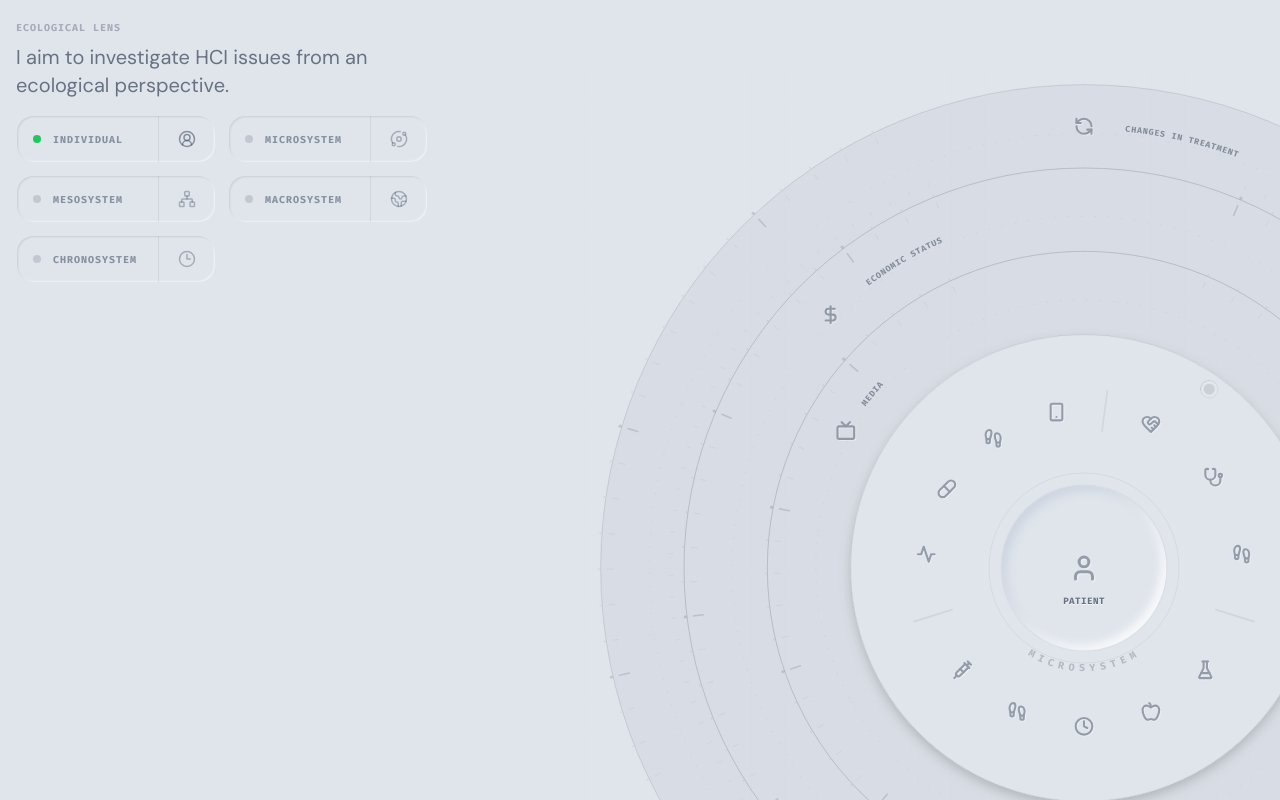
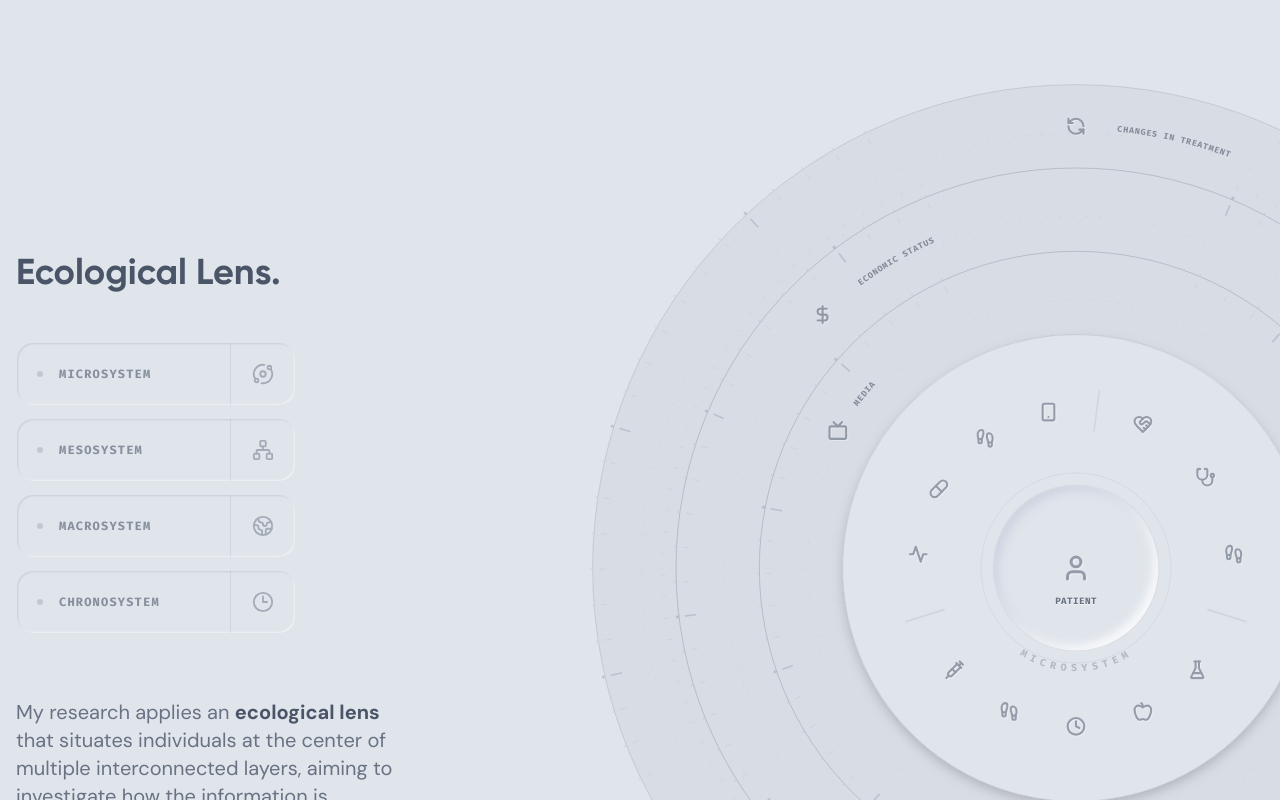
Before and after one commit to KefanXu/KefanXu_Web, a React (Vite) app: page / in a window 1280 px wide. Shown: the part 2500-3300 px from the top of the page. Built offline with nearby package versions, Linux system fonts and the light colour scheme.

Commit message:
Update content and layout in main components
Modified EcologicalDiagram, Home, and Research components to update content and layout. Also updated dist/index.html and removed old build assets.

```diff
--- a/src/components/EcologicalDiagram.tsx
+++ b/src/components/EcologicalDiagram.tsx
@@ -42,7 +42,8 @@ const RingLayer: React.FC<{
   index: number;
   svgRef: React.RefObject<SVGSVGElement>;
   svgSize: number;
-}> = ({ layer, index, svgRef, svgSize }) => {
+  activeSystems?: Set<string>;
+}> = ({ layer, index, svgRef, svgSize, activeSystems = new Set() }) => {
   // During drag we update rotation directly (no spring) for Safari performance.
   // On release we animate back to 0 with a spring.
   const rotation = useMotionValue(0);
@@ -165,54 +166,6 @@ const RingLayer: React.FC<{
 
   const microDividers = [162.5, 277.5, 17.5];
 
-  const renderMicroLed = () => {
-    if (layer.name !== 'MICROSYSTEM') return null;
-
-    // Sunken “socket” indicator (recessed circle)
-    const a = 305;
-    const p = getPos(a, layer.radius + layer.width / 2 - 18);
-
-    return (
-      <g pointerEvents="none">
-        <circle
-          cx={p.x}
-          cy={p.y}
-          r={10.5}
-          className="fill-bg-light dark:fill-bg-dark"
-          filter="url(#inset-recess)"
-        />
-        {/* Darker inner bed (adds depth) */}
-        <circle
-          cx={p.x}
-          cy={p.y}
-          r={6.6}
-          className="fill-black/10 dark:fill-black/55"
-          opacity={0.9}
-        />
-        {/* Inner highlight ring */}
-        <circle
-          cx={p.x}
-          cy={p.y}
-          r={8.2}
-          fill="none"
-          stroke="currentColor"
-          strokeWidth="1"
-          className="text-white/25 dark:text-white/10"
-          opacity={0.55}
-        />
-        {/* Subtle rim */}
-        <circle
-          cx={p.x}
-          cy={p.y}
-          r={10.5}
-          fill="none"
-          stroke="currentColor"
-          strokeWidth="1"
-          className="text-text-light/10 dark:text-text-dark/10"
-        />
-      </g>
-    );
-  };
 
   const renderScaleTexture = () => {
     // “Complicated but elegant” = layered ticks + dot index + subtle dashed arc
@@ -398,8 +351,6 @@ const RingLayer: React.FC<{
         className="text-text-light/10 dark:text-text-dark/10"
       />
 
-      {/* Microsystem indicator light (rendered above ring surface) */}
-      {renderMicroLed()}
 
       {/* Layer Label - System Name */}
       {layer.name === 'MICROSYSTEM' && (
@@ -484,6 +435,9 @@ const RingLayer: React.FC<{
         const gapPx = isMicrosystem ? 0 : (el.labelGapPx ?? 55);
         const angleGap = isMicrosystem ? 0 : (gapPx / layer.radius) * (180 / Math.PI);
 
+        const layerNameTitleCase = layer.name.charAt(0) + layer.name.slice(1).toLowerCase();
+        const isActiveSystem = activeSystems.has(layerNameTitleCase);
+
         return (
           <g key={`${layer.name}-${j}`} className="group">
               {/* Text Label */}
@@ -496,8 +450,12 @@ const RingLayer: React.FC<{
                     fill="none"
                   />
                   <text
-                    className={`text-[10px] font-bold fill-text-light dark:fill-text-dark uppercase tracking-widest transition-opacity duration-300 pointer-events-none select-none
-                      ${isMicrosystem ? 'opacity-0 group-hover:opacity-100' : 'opacity-60 group-hover:opacity-100'}`}
+                    className={`text-[10px] font-bold uppercase tracking-widest transition-all duration-300 pointer-events-none select-none
+                      ${isMicrosystem
+                        ? 'opacity-0 group-hover:opacity-100 fill-text-light dark:fill-text-dark'
+                        : isActiveSystem
+                          ? 'opacity-100 fill-text-light dark:fill-text-dark'
+                          : 'opacity-60 group-hover:opacity-100 fill-text-light dark:fill-text-dark'}`}
                     dy={isMicrosystem ? -10 : 4}
                   >
                     <textPath
@@ -513,14 +471,18 @@ const RingLayer: React.FC<{
               ) : (
                 // Top Half: Standard Path (CW)
                 <g>
-                   <path
+                  <path
                     id={`label-path-${layer.name}-${j}`}
                     d={`M ${cx + pathRadius},${cy} A ${pathRadius},${pathRadius} 0 0,1 ${cx - pathRadius},${cy} A ${pathRadius},${pathRadius} 0 0,1 ${cx + pathRadius},${cy}`}
                     fill="none"
                   />
                   <text
-                    className={`text-[10px] font-bold fill-text-light dark:fill-text-dark uppercase tracking-widest transition-opacity duration-300 pointer-events-none select-none
-                      ${isMicrosystem ? 'opacity-0 group-hover:opacity-100' : 'opacity-60 group-hover:opacity-100'}`}
+                    className={`text-[10px] font-bold uppercase tracking-widest transition-all duration-300 pointer-events-none select-none
+                      ${isMicrosystem
+                        ? 'opacity-0 group-hover:opacity-100 fill-text-light dark:fill-text-dark'
+                        : isActiveSystem
+                          ? 'opacity-100 fill-text-light dark:fill-text-dark'
+                          : 'opacity-60 group-hover:opacity-100 fill-text-light dark:fill-text-dark'}`}
                     dy={isMicrosystem ? 12 : 4}
                   >
                     <textPath
@@ -540,7 +502,10 @@ const RingLayer: React.FC<{
                   width={24}
                   height={24}
                   strokeWidth={2.5}
-                  className="text-text-light dark:text-text-dark opacity-50 group-hover:text-blue-500 dark:group-hover:text-blue-400 group-hover:opacity-100 transition-all duration-300"
+                  className={`transition-all duration-300
+                    ${isActiveSystem
+                      ? 'text-blue-500 dark:text-blue-400 opacity-100'
+                      : 'text-text-light dark:text-text-dark opacity-50 group-hover:text-blue-500 dark:group-hover:text-blue-400 group-hover:opacity-100'}`}
                   style={{ filter: 'drop-shadow(1px 1px 0px rgba(255,255,255,0.8))' }}
                 />
               </g>
@@ -554,7 +519,7 @@ const RingLayer: React.FC<{
   );
 };
 
-export const EcologicalDiagram: React.FC = () => {
+export const EcologicalDiagram: React.FC<{ activeSystems?: Set<string> }> = ({ activeSystems = new Set() }) => {
   const svgRef = useRef<SVGSVGElement>(null);
   const svgSize = 1200;
 
@@ -644,46 +609,6 @@ export const EcologicalDiagram: React.FC = () => {
             <pattern id="grid-pattern" x="0" y="0" width="40" height="40" patternUnits="userSpaceOnUse">
               <path d="M 40 0 L 0 0 0 40" fill="none" stroke="currentColor" strokeWidth="0.5" className="text-text-light/5 dark:text-text-dark/5" />
             </pattern>
-            {/* Recessed “socket” effect for microsystem indicator */}
-            <filter id="inset-recess" x="-140%" y="-140%" width="280%" height="280%">
-              {/* Dark inset (bottom-right) */}
-              <feOffset in="SourceAlpha" dx="3" dy="3" result="off1" />
-              <feGaussianBlur in="off1" stdDeviation="2.4" result="blur1" />
-              <feComposite in="blur1" in2="SourceAlpha" operator="arithmetic" k2="-1" k3="1" result="inset1" />
-              <feColorMatrix
-                in="inset1"
-                type="matrix"
-                values="
-                  0 0 0 0 0
-                  0 0 0 0 0
-                  0 0 0 0 0
-                  0 0 0 0.48 0
-                "
-                result="shadow1"
-              />
-
-              {/* Light inset highlight (top-left) */}
-              <feOffset in="SourceAlpha" dx="-3" dy="-3" result="off2" />
-              <feGaussianBlur in="off2" stdDeviation="2.4" result="blur2" />
-              <feComposite in="blur2" in2="SourceAlpha" operator="arithmetic" k2="-1" k3="1" result="inset2" />
-              <feColorMatrix
-                in="inset2"
-                type="matrix"
-                values="
-                  0 0 0 0 1
-                  0 0 0 0 1
-                  0 0 0 0 1
-                  0 0 0 0.24 0
-                "
-                result="highlight"
-              />
-
-              <feMerge>
-                <feMergeNode in="shadow1" />
-                <feMergeNode in="highlight" />
-                <feMergeNode in="SourceGraphic" />
-              </feMerge>
-            </filter>
 
             {/* Raised ring shadow (Safari-safe replacement for CSS drop-shadow) */}
             <filter id="ring-raised-shadow" x="-30%" y="-30%" width="160%" height="160%">
@@ -711,7 +636,7 @@ export const EcologicalDiagram: React.FC = () => {
 
           {/* Render Layers Outer to Inner for Pyramid Stacking */}
           {layers.slice().reverse().map((layer, i) => (
-             <RingLayer key={layer.name} layer={layer} index={i} svgRef={svgRef} svgSize={svgSize} />
+             <RingLayer key={layer.name} layer={layer} index={i} svgRef={svgRef} svgSize={svgSize} activeSystems={activeSystems} />
           ))}
 
           {/* Center Group (Patient) */}
--- a/src/components/Home.tsx
+++ b/src/components/Home.tsx
@@ -198,7 +198,7 @@ export const Home: React.FC = () => {
         <div className="space-y-12 relative">
           <div className="relative z-10">
             <h2 className="text-3xl md:text-4xl font-bold text-text-light dark:text-text-dark leading-tight mb-6 font-heading">
-              Investigating the <span>Behavior Change</span> Across Life Scenarios
+              Investigating Life Transitions.
             </h2>
 
             <div ref={timelineRef} className="flex gap-8 mb-24 overflow-x-auto pb-4 md:pb-0 pt-12 items-end scrollbar-hide snap-x">
--- a/src/components/Research.tsx
+++ b/src/components/Research.tsx
@@ -13,7 +13,6 @@ import {
   Database,
   Search,
   ChevronRight,
-  UserCircle2,
   Orbit,
   Network,
   Globe2,
@@ -24,7 +23,7 @@ import { AnimatePresence, motion } from 'framer-motion';
 export const Research: React.FC = () => {
   const [searchTerm, setSearchTerm] = useState('');
   const [selectedPub, setSelectedPub] = useState<Publication | null>(null);
-  const [activeSystem, setActiveSystem] = useState<'Individual' | 'Microsystem' | 'Mesosystem' | 'Macrosystem' | 'Chronosystem'>('Individual');
+  const [activeSystems, setActiveSystems] = useState<Set<'Microsystem' | 'Mesosystem' | 'Macrosystem' | 'Chronosystem'>>(new Set());
 
   const filteredPubs = publications.filter(pub =>
     pub.title.toLowerCase().includes(searchTerm.toLowerCase()) ||
@@ -36,25 +35,19 @@ export const Research: React.FC = () => {
 
       {/* Ecological Diagram Section - Above Publications */}
       <div className="mb-16">
-        <div className="w-full flex flex-col lg:flex-row items-start justify-between gap-10 lg:gap-12 py-6">
+        <div className="w-full flex flex-col lg:flex-row items-center justify-between gap-10 lg:gap-12 py-6">
           {/* Left controls */}
-          <div className="shrink-0">
-            <div className="mb-4 max-w-sm">
-              <h3 className="text-[10px] font-bold uppercase tracking-widest text-text-light/40 dark:text-text-dark/40 mb-2 font-mono">
-                Ecological Lens
+          <div className="shrink-0 max-w-lg">
+            <div className="mb-4">
+              <h3 className="text-3xl md:text-4xl font-bold text-text-light dark:text-text-dark leading-tight mb-12 font-heading">
+                Ecological Lens.
               </h3>
-              <p className="text-lg md:text-xl leading-relaxed text-text-light/80 dark:text-text-dark/80 font-display">
-                I aim to investigate HCI issues from an ecological perspective.
-              </p>
-            </div>
 
-            <div className="flex flex-wrap gap-3 max-w-[520px]">
-              {(['Individual', 'Microsystem', 'Mesosystem', 'Macrosystem', 'Chronosystem'] as const).map((label) => {
-                const isActive = activeSystem === label;
+              <div className="flex flex-wrap gap-3 mb-16">
+              {(['Microsystem', 'Mesosystem', 'Macrosystem', 'Chronosystem'] as const).map((label) => {
+                const isActive = activeSystems.has(label);
                 const Icon =
-                  label === 'Individual'
-                    ? UserCircle2
-                    : label === 'Microsystem'
+                  label === 'Microsystem'
                     ? Orbit
                     : label === 'Mesosystem'
                       ? Network
@@ -62,9 +55,17 @@ export const Research: React.FC = () => {
                         ? Globe2
                         : Clock3;
                 return (
-                  <button key={label} type="button" onClick={() => setActiveSystem(label)} className="group select-none">
+                  <button key={label} type="button" onClick={() => {
+                    const newActiveSystems = new Set(activeSystems);
+                    if (isActive) {
+                      newActiveSystems.delete(label);
+                    } else {
+                      newActiveSystems.add(label);
+                    }
+                    setActiveSystems(newActiveSystems);
+                  }} className="group select-none">
                     <div
-                      className={`relative h-12 w-[200px] rounded-2xl bg-bg-light dark:bg-bg-dark
+                      className={`relative h-16 w-[280px] rounded-2xl bg-bg-light dark:bg-bg-dark
                         border border-transparent
                         flex items-center overflow-hidden transition-colors`}
                     >
@@ -76,9 +77,9 @@ export const Research: React.FC = () => {
                       />
 
                       {/* Left segment */}
-                      <div className="relative z-10 flex-1 h-full flex items-center gap-3 pl-4">
-                        <span className={`w-2 h-2 rounded-full ${isActive ? 'bg-green-500' : 'bg-text-light/20 dark:bg-text-dark/20'}`} />
-                        <span className="text-[10px] font-bold uppercase tracking-widest text-text-light/60 dark:text-text-dark/60">
+                      <div className="relative z-10 flex-1 h-full flex items-center gap-4 pl-5">
+                        <span className={`w-1.5 h-1.5 rounded-full ${isActive ? 'bg-green-500' : 'bg-text-light/20 dark:bg-text-dark/20'}`} />
+                        <span className="text-xs font-bold uppercase tracking-widest text-text-light/60 dark:text-text-dark/60">
                           {label}
                         </span>
                       </div>
@@ -87,11 +88,11 @@ export const Research: React.FC = () => {
                       <div className="relative z-10 h-full w-px bg-text-light/10 dark:bg-text-dark/10" />
 
                       {/* Right segment */}
-                      <div className="relative z-10 w-14 h-full flex items-center justify-center">
+                      <div className="relative z-10 w-16 h-full flex items-center justify-center">
                         <Icon
-                          size={18}
-                          className={`transition-colors ${
-                            isActive ? 'text-text-light/60 dark:text-text-dark/60' : 'text-text-light/40 dark:text-text-dark/40'
+                          size={22}
+                          className={`transition-all ${
+                            isActive ? 'text-text-light dark:text-text-dark opacity-60' : 'text-text-light dark:text-text-dark opacity-40'
                           }`}
                         />
                       </div>
@@ -100,11 +101,16 @@ export const Research: React.FC = () => {
                 );
               })}
               </div>
+
+              <p className="text-lg md:text-xl leading-relaxed text-text-light/80 dark:text-text-dark/80 font-display max-w-sm">
+                My research applies an <span className="font-bold text-text-light dark:text-text-dark">ecological lens</span> that situates individuals at the center of multiple interconnected layers, aiming to investigate how the information is transiting between and how the ecology evolves over time.
+              </p>
+            </div>
           </div>
 
           {/* Right: Diagram (kept on right, but closer to controls) */}
           <div className="flex-1 flex justify-end">
-            <EcologicalDiagram />
+            <EcologicalDiagram activeSystems={activeSystems} />
           </div>
         </div>
       </div>
```
Also changed, not shown: 3 other files (tests, documents, lock files or other folders). Lines whose indentation alone changed are shown as unchanged.
